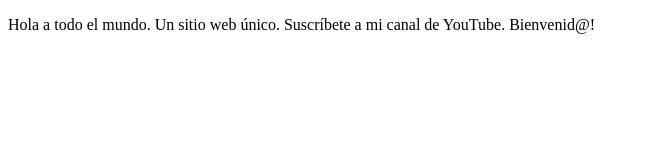
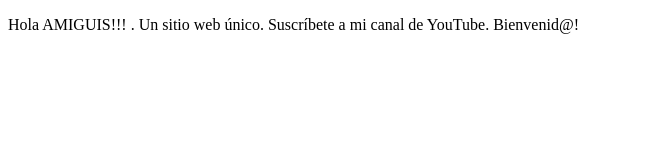
Before and after one commit to TanzerPS/proyectoPersonal, a plain HTML site: page index.html in a window 1280 px wide. Shown: the whole page, without its empty margins (0-648 px from the left). Drawn offline with Linux system fonts and the light colour scheme.

Commit message:
Cambios agregados, mensaje de amigos

```diff
--- a/index.html
+++ b/index.html
@@ -7,7 +7,7 @@
 </head>
 <body>
     <p>
-        Hola a todo el mundo. Un sitio web único. Suscríbete a mi canal de YouTube. Bienvenid@!
+        Hola AMIGUIS!!! . Un sitio web único. Suscríbete a mi canal de YouTube. Bienvenid@!
     </p>
 </body>
 </html>
```
